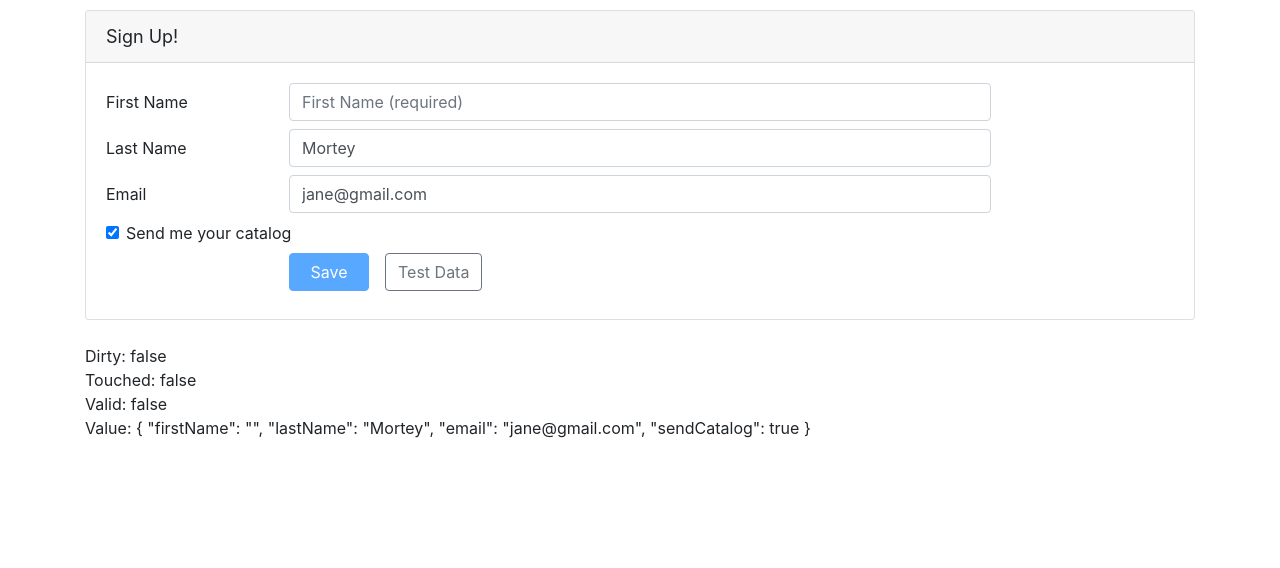
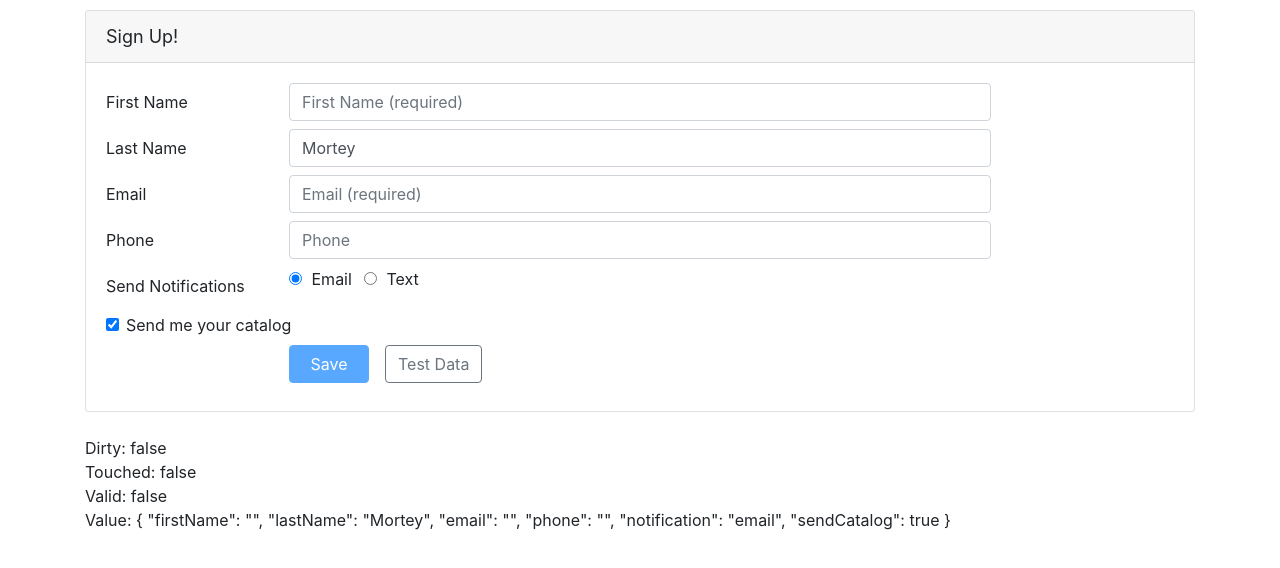
Before and after one commit to savitri26m/reactiveForms, an Angular app: page / in a window 1280 px wide. Shown: the top 568 px of the page. Built offline with nearby package versions, Linux system fonts and the light colour scheme.

Commit message:
Adding setValidators, clearValidators,updateValueAndValidity

```diff
--- a/src/app/customers/customer.component.html
+++ b/src/app/customers/customer.component.html
@@ -72,6 +72,45 @@
               Please enter a valid email address.
             </span>
           </span>
+        </div>
+      </div>
+
+      <div class="form-group row mb-2">
+        <label class="col-md-2 col-form-label"
+               for="phoneId">Phone</label>
+        <div class="col-md-8">
+          <input class="form-control"
+                 id="phoneId"
+                 type="tel"
+                 placeholder="Phone"
+                 formControlName = "phone"
+                 [ngClass]="{'is-invalid': !customerForm.get('phone').valid }" />
+          <span class="invalid-feedback">
+            <span *ngIf="customerForm.get('phone').errors?.required">
+              Please enter your phone number.
+            </span>
+          </span>
+        </div>
+      </div>
+
+      <div class="form-group row mb-2">
+        <label class="col-md-2 col-form-label"
+               for="phoneId">Send Notifications</label>
+        <div class="col-md-8">
+          <div class="form-check form-check-inline">
+            <label class="form-check-label">
+              <input class="form-check-input"
+              type="radio" value="email" formControlName="notification"
+              (click)="setNotification('email')"> Email
+            </label>
+          </div>
+          <div class="form-check form-check-inline">
+            <label class="form-check-label">
+              <input class="form-check-input"
+              type="radio" value="text" formControlName="notification"
+              (click)="setNotification('text')"> Text
+            </label>
+          </div>
         </div>
       </div>
 
--- a/src/app/customers/customer.component.ts
+++ b/src/app/customers/customer.component.ts
@@ -21,7 +21,9 @@ export class CustomerComponent implements OnInit {
     this.customerForm = this.fb.group({
       firstName: ['', [Validators.required, Validators.minLength(5)]],
       lastName: [{value: 'Mortey', disabled: false}, [Validators.required, Validators.maxLength(50)]],
-      email: [{value: 'jane@gmail.com', disabled: false}, [Validators.email, Validators.required]],
+      email: ['', [Validators.email, Validators.required]],
+      phone: '',
+      notification: 'email',
       sendCatalog: true
     })
   }
@@ -29,6 +31,16 @@ export class CustomerComponent implements OnInit {
   save() {
     console.log(this.customerForm);
     console.log('Saved: ' + JSON.stringify(this.customerForm.value));
+  }
+
+  setNotification(notify: string){
+    const phoneControl = this.customerForm.get('phone');
+    if(notify === 'text'){
+      phoneControl.setValidators(Validators.required);
+    }else{
+      phoneControl.clearValidators();
+    }
+    phoneControl.updateValueAndValidity(); //reevaulating phone formControl validation state
   }
 
   // patchValue allows to set only desired propertyvalue as required
--- a/src/app/customers/customer.ts
+++ b/src/app/customers/customer.ts
@@ -4,6 +4,8 @@ export class Customer {
     public firstName = '',
     public lastName = '',
     public email = '',
+    public phone? : '',
+    public notification? : string,
     public sendCatalog = false,
     public addressType = 'home',
     public street1?: string,
```
